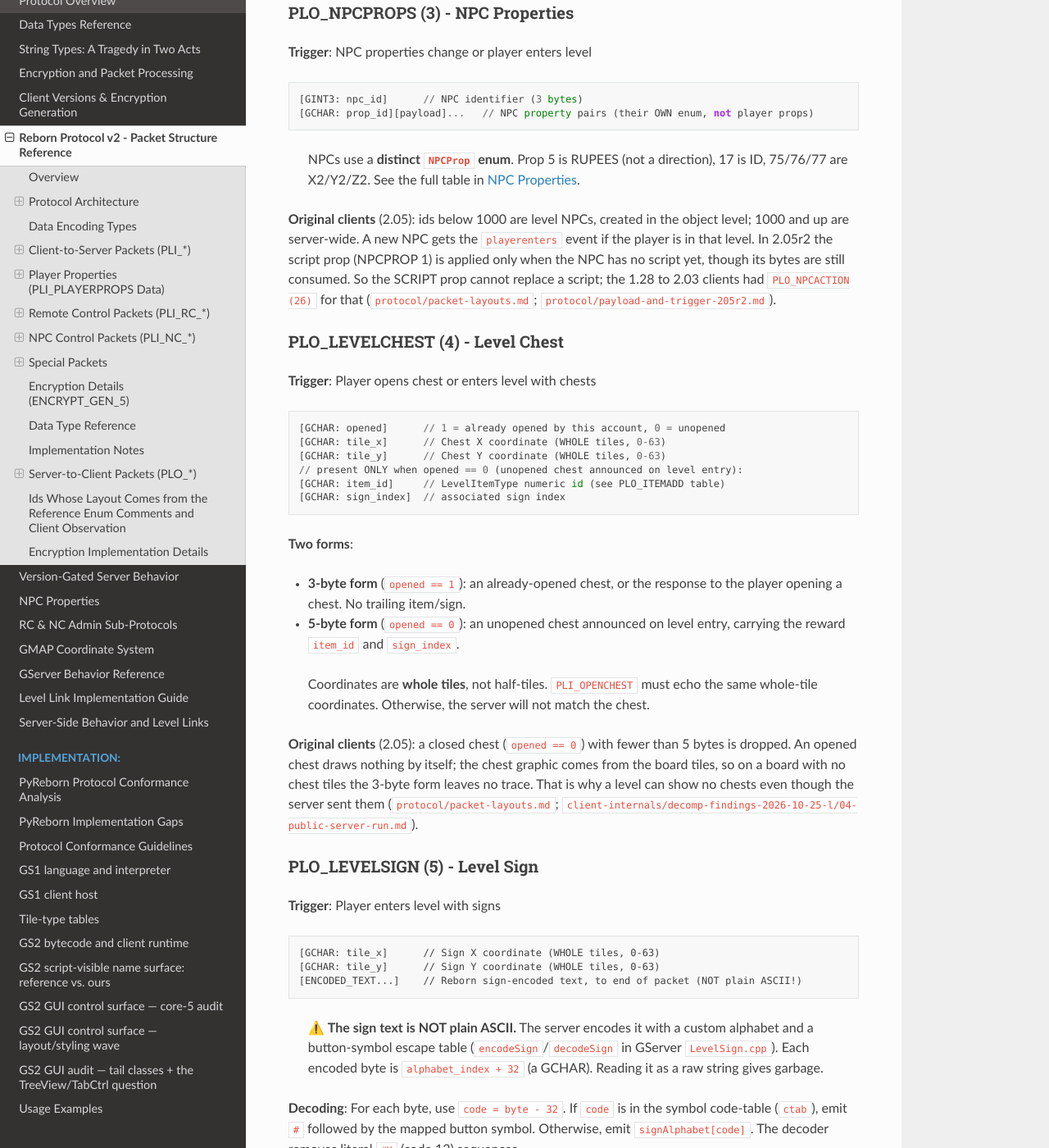
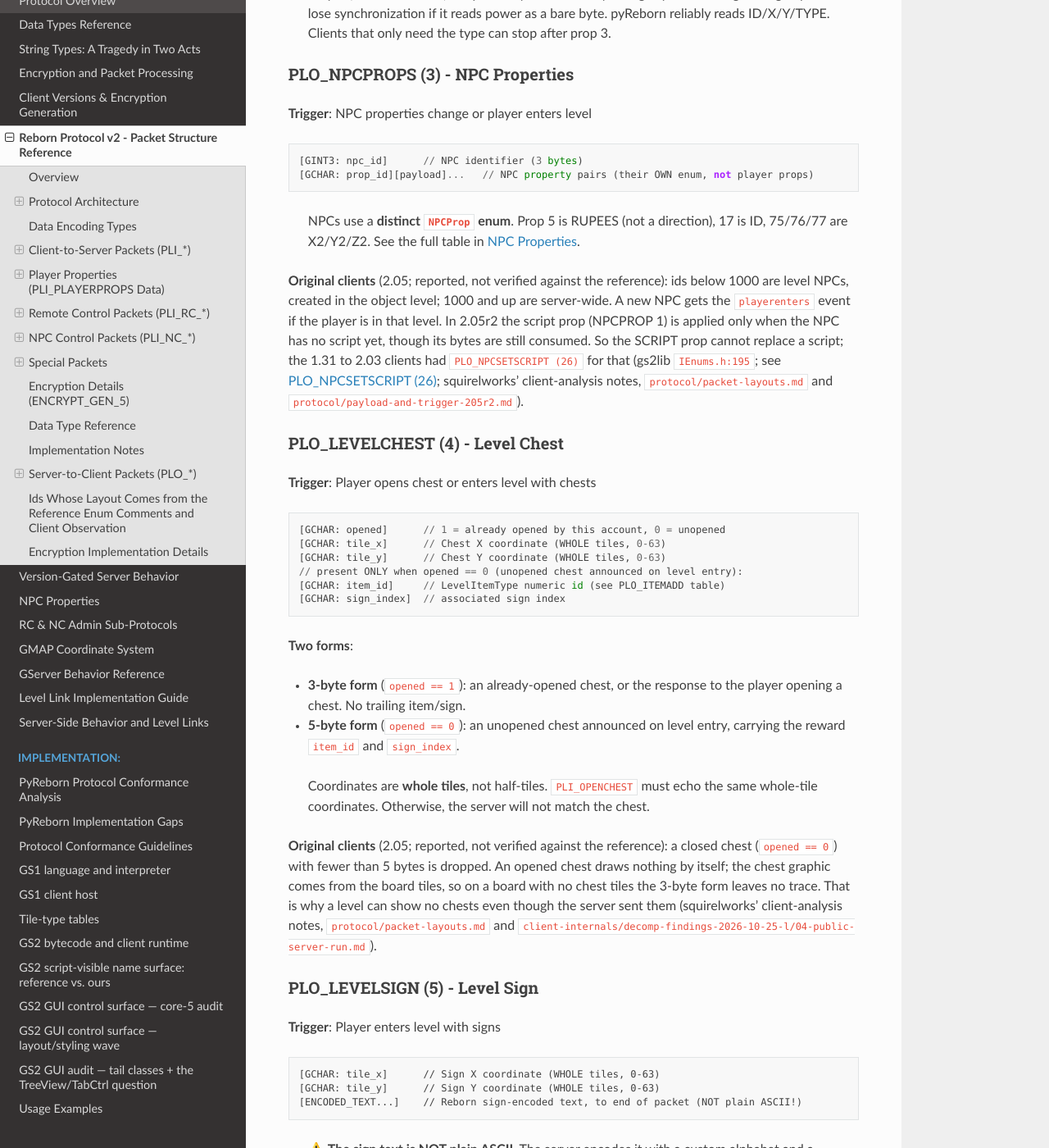
Before and after one commit to hosler/reborn-protocol-docs, a Sphinx documentation site: the page built from docs/protocol/packet-structures.md, in a window 1280 px wide and 1400 px high, scrolled down 37669 px. Shown: the whole window at 82% size. Built offline with Sphinx 7.4.7 and the Read the Docs theme 3.1.0, drawn with Linux system fonts in a browser that asks for light colours; some of the changed text lies outside the part shown.

Commit message:
PR #41 fixups: id 26 is PLO_NPCSETSCRIPT, board change relay target, reported labels, links to plain text
Id 26 named per gs2lib IEnums.h:195 (1.31 to 2.03). The reference relays a
PLI_BOARDMODIFY to the other players only; the capture's echo to the
reporter is noted as a discrepancy. Chest reply cited.

Co-Authored-By: Claude <noreply@anthropic.com>

````diff
--- a/docs/protocol/packet-structures.md
+++ b/docs/protocol/packet-structures.md
@@ -344,8 +344,11 @@ only (the reference server also accepts `name=value`; it then deletes only a fla
 [GCHAR: tile_y]      // Y coordinate in tiles
 ```
 
-**Original clients**: sent from 1.21; the New World beta clients do not send it. The server
-replies with `PLO_LEVELCHEST` in the 3-byte opened form ([`protocol/packet-layouts.md`](https://github.com/squirelworks/Graal_analysis/blob/main/protocol/packet-layouts.md)).
+**Original clients** (reported, not verified against the reference): sent from 1.21; the New
+World beta clients do not send it. The server replies with `PLO_LEVELCHEST` in the 3-byte
+opened form (the reference sends this form in reply to `PLI_OPENCHEST`,
+`server/src/player/packets/PlayerClientPackets.cpp:730-749`; squirelworks' client-analysis
+notes, `protocol/packet-layouts.md`).
 
 ### PLI_PUTNPC (21) - Place NPC
 **Trigger**: Player places an NPC (when putnpc enabled)
@@ -1465,11 +1468,14 @@ player/NPC props. `getProps()` emits props 1..10 in order (prop 0 = ID is the le
 > NPCs use a **distinct `NPCProp` enum**. Prop 5 is RUPEES (not a direction), 17 is ID,
 > 75/76/77 are X2/Y2/Z2. See the full table in [NPC Properties](npc-properties.md).
 
-**Original clients** (2.05): ids below 1000 are level NPCs, created in the object level; 1000
-and up are server-wide. A new NPC gets the `playerenters` event if the player is in that
-level. In 2.05r2 the script prop (NPCPROP 1) is applied only when the NPC has no script yet,
-though its bytes are still consumed. So the SCRIPT prop cannot replace a script; the 1.28 to
-2.03 clients had `PLO_NPCACTION (26)` for that ([`protocol/packet-layouts.md`](https://github.com/squirelworks/Graal_analysis/blob/main/protocol/packet-layouts.md); [`protocol/payload-and-trigger-205r2.md`](https://github.com/squirelworks/Graal_analysis/blob/main/protocol/payload-and-trigger-205r2.md)).
+**Original clients** (2.05; reported, not verified against the reference): ids below 1000 are
+level NPCs, created in the object level; 1000 and up are server-wide. A new NPC gets the
+`playerenters` event if the player is in that level. In 2.05r2 the script prop (NPCPROP 1) is
+applied only when the NPC has no script yet, though its bytes are still consumed. So the
+SCRIPT prop cannot replace a script; the 1.31 to 2.03 clients had `PLO_NPCSETSCRIPT (26)` for
+that (gs2lib `IEnums.h:195`; see [PLO_NPCSETSCRIPT (26)](#plo_npcsetscript-26---npc-set-script);
+squirelworks' client-analysis notes, `protocol/packet-layouts.md` and
+`protocol/payload-and-trigger-205r2.md`).
 
 ### PLO_LEVELCHEST (4) - Level Chest
 **Trigger**: Player opens chest or enters level with chests
@@ -1490,10 +1496,12 @@ though its bytes are still consumed. So the SCRIPT prop cannot replace a script;
 > Coordinates are **whole tiles**, not half-tiles. `PLI_OPENCHEST` must echo the same
 > whole-tile coordinates. Otherwise, the server will not match the chest.
 
-**Original clients** (2.05): a closed chest (`opened == 0`) with fewer than 5 bytes is dropped.
+**Original clients** (2.05; reported, not verified against the reference): a closed chest
+(`opened == 0`) with fewer than 5 bytes is dropped.
 An opened chest draws nothing by itself; the chest graphic comes from the board tiles, so on
 a board with no chest tiles the 3-byte form leaves no trace. That is why a level can show
-no chests even though the server sent them ([`protocol/packet-layouts.md`](https://github.com/squirelworks/Graal_analysis/blob/main/protocol/packet-layouts.md); [`client-internals/decomp-findings-2026-10-25-l/04-public-server-run.md`](https://github.com/squirelworks/Graal_analysis/blob/main/client-internals/decomp-findings-2026-10-25-l/04-public-server-run.md)).
+no chests even though the server sent them (squirelworks' client-analysis notes,
+`protocol/packet-layouts.md` and `client-internals/decomp-findings-2026-10-25-l/04-public-server-run.md`).
 
 ### PLO_LEVELSIGN (5) - Level Sign
 **Trigger**: Player enters level with signs
@@ -1526,8 +1534,9 @@ ctab        = {91,92,93,94,77,78,79,80,74,75,71,72,73,86,86,87,88,67}
 ```
 `signSymbols` are controller/keyboard glyphs (A/B/X/Y buttons, u/d/l/r dpad, etc.).
 
-**Original clients** (2.05): the packet needs at least 2 bytes (the position); the text may
-be empty ([`protocol/packet-layouts.md`](https://github.com/squirelworks/Graal_analysis/blob/main/protocol/packet-layouts.md)).
+**Original clients** (2.05; reported, not verified against the reference): the packet needs
+at least 2 bytes (the position); the text may be empty (squirelworks' client-analysis notes,
+`protocol/packet-layouts.md`).
 
 ### PLO_LEVELNAME (6) - Level Name
 **Trigger**: Player enters level
@@ -1570,11 +1579,16 @@ sets the layer prefix.
 **Source**: `server/src/level/LevelBoardChange.cpp:73-81` (build), `Level::alterBoard`
 (`server/src/level/Level.cpp:1610`, tiles read via `readGShort()`).
 
-**Original clients** (2.05): the packet is applied only when its length is at least
-`w × h × 2 + 4`. In a two-client capture with the reference server, the server sent
-`PLO_BOARDMODIFY` with the reported bytes to both clients, the reporter included, and 15.0 s
-later (`respawntime = 15`) sent the original tiles back ([`protocol/packet-layouts.md`](https://github.com/squirelworks/Graal_analysis/blob/main/protocol/packet-layouts.md), board-change-on-the-wire
-section).
+**Original clients** (2.05; reported, not verified against the reference): the packet is
+applied only when its length is at least `w × h × 2 + 4`. In a two-client capture with the
+reference server (squirelworks' client-analysis notes, `protocol/packet-layouts.md`,
+board-change-on-the-wire section), the capture showed the reporter receiving the first
+`PLO_BOARDMODIFY` too. That is not what beta4's source does and may come from a different
+server build: the reference relays the reported change to the other players only
+(`server/src/player/packets/PlayerClientPackets.cpp:127-128`), so the reporter does not get it
+back. 15.0 s later (`respawntime`, default 15; a 2x2 change only,
+`server/src/level/Level.cpp:1670-1672`) it sends the original tiles to every client in the
+level (`server/src/level/LevelBoardChange.cpp:50-57`).
 
 ### PLO_BOARDMODIFY2 (186) - Board Modification (GMAP / Map-Position Form)
 **Trigger**: Board change on a gmap (sent to the nearby segments,
````
